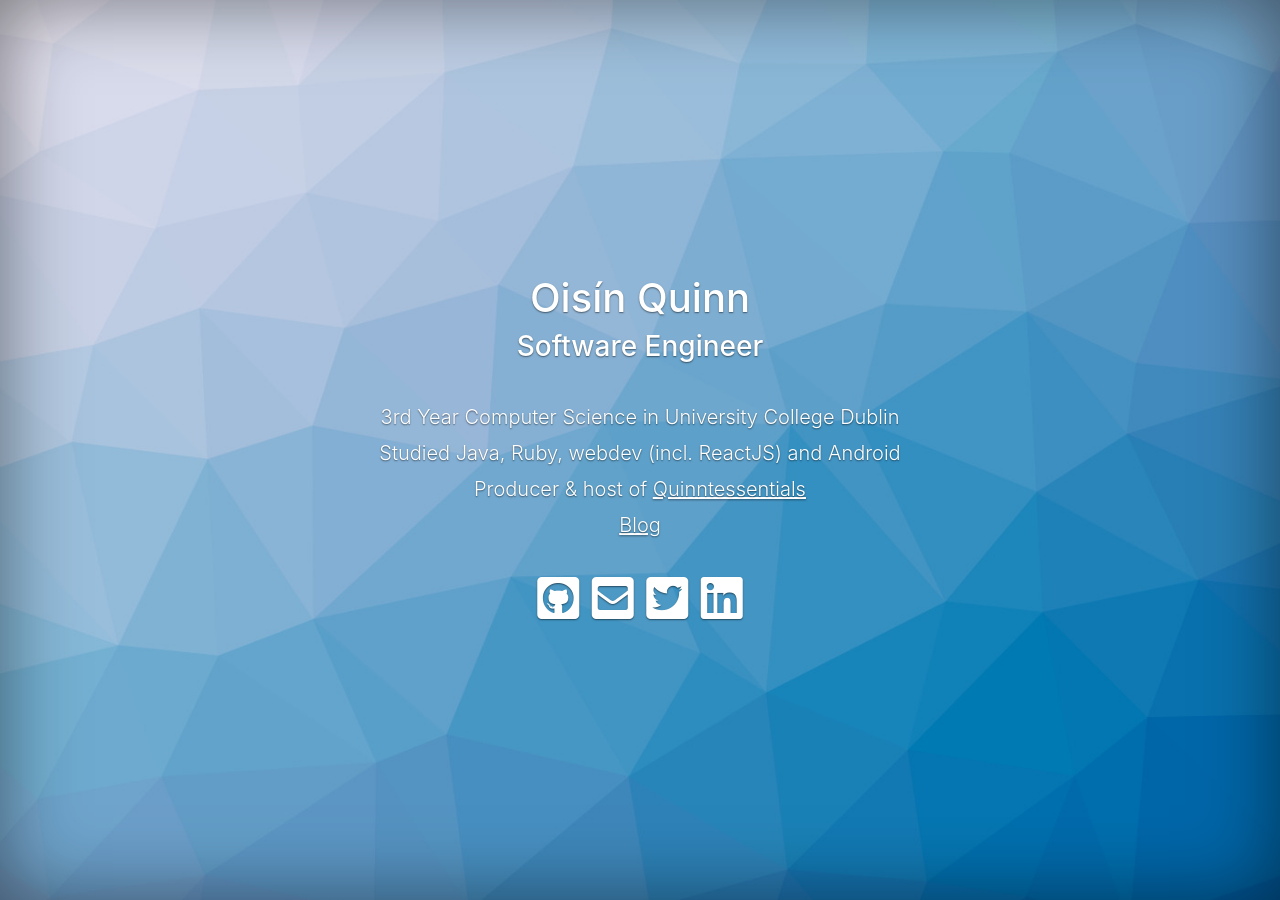
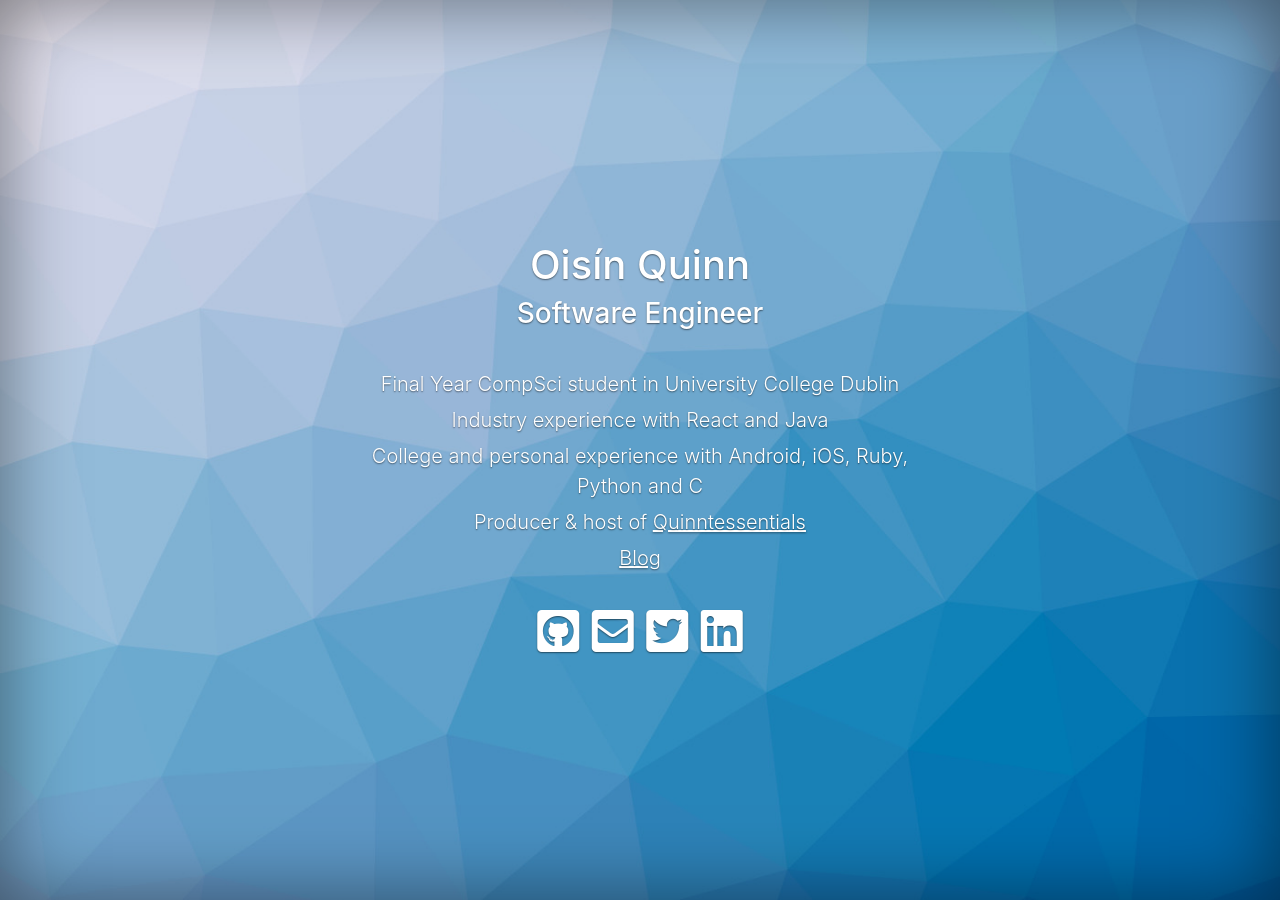
Before and after one commit to oisinq/oisin.io, a Jekyll site: the page index.html, which Jekyll copies as it is, in a window 1280 px wide. Built offline with Jekyll 4.4.1, drawn with Linux system fonts in a browser that asks for light colours; nearby versions of some CDN libraries.

Commit message:
Updated description and links on homepage

```diff
--- a/index.html
+++ b/index.html
@@ -23,14 +23,15 @@
         <h1 class="cover-heading">Oisín Quinn</h1>
         <h3>Software Engineer</h3>
         <br>
-        <p class="lead">3rd Year Computer Science in University College Dublin</p>
-        <p class="lead">Studied Java, Ruby, webdev (incl. ReactJS) and Android</p>
+        <p class="lead">Final Year CompSci student in University College Dublin</p>
+        <p class="lead">Industry experience with React and Java</p>
+        <p class="lead">College and personal experience with Android, iOS, Ruby, Python and C</p>
         <p class="lead">Producer &amp; host of <a href="https://mixcloud.com/quinntessentials" id="radio-link">Quinntessentials</a></p>
           <p class="lead"><a href="/b/" id="radio-link">Blog</a></p>
         <br>
         <a href="https://github.com/oisinq"><i class="fab fa-github-square"></i></a>
         <a href="mailto:me@oisin.io"><i class="fas fa-envelope-square"></i></a>
-        <a href="https://twitter.com/oisin1001"><i class="fab fa-twitter-square"></i></a>
+        <a href="https://twitter.com/oisinq_"><i class="fab fa-twitter-square"></i></a>
         <a href="https://linkedin.com/in/oisinq"><i class="fab fa-linkedin"></i></a>
       </main>
     </div>
```
